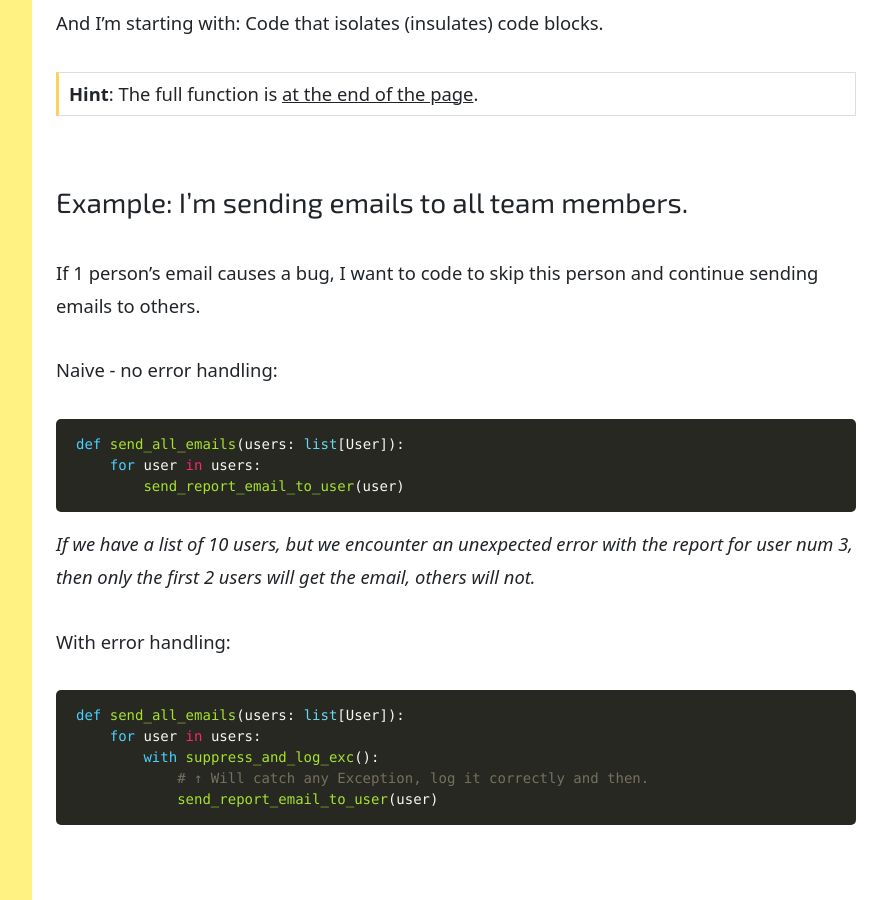
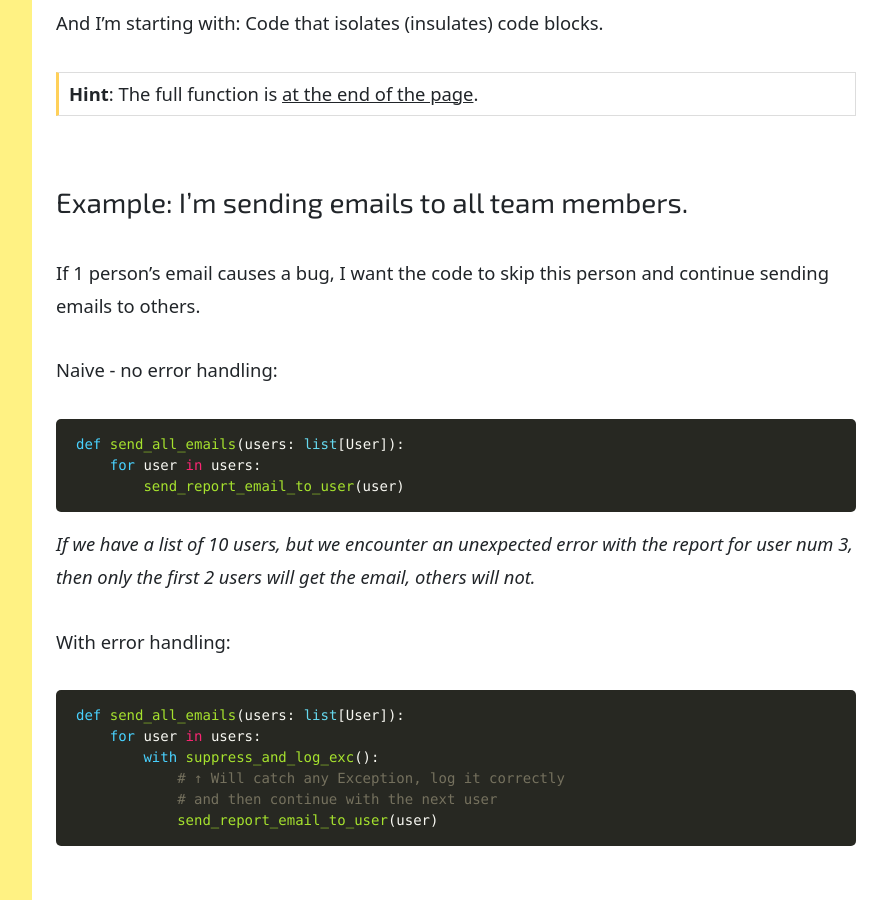
Before and after one commit to inesp/inesp.github.io, a Jekyll site: the page built from _posts/2025-01-01-isolating-code-blocks.md, in a window 1280 px wide and 900 px high, scrolled down 502 px. Shown: the whole window, without its empty margins (288-1175 px from the left). Built offline with Jekyll 4.4.1, drawn with Linux system fonts in a browser that asks for light colours; nearby versions of some CDN libraries; some web fonts are replaced; some of the changed text lies outside the part shown.

Commit message:
Improve text

````diff
--- a/_posts/2025-01-01-isolating-code-blocks.md
+++ b/_posts/2025-01-01-isolating-code-blocks.md
@@ -26,7 +26,7 @@ And I'm starting with: Code that isolates (insulates) code blocks.
 
 ### Example: I'm sending emails to all team members.
 
-If 1 person's email causes a bug, I want to code to skip this person and continue sending emails to others.
+If 1 person's email causes a bug, I want the code to skip this person and continue sending emails to others.
 
 Naive - no error handling:
 ```python
@@ -42,7 +42,8 @@ With error handling:
 def send_all_emails(users: list[User]):
     for user in users:
         with suppress_and_log_exc():
-            # ↑ Will catch any Exception, log it correctly and then.
+            # ↑ Will catch any Exception, log it correctly
+            # and then continue with the next user
             send_report_email_to_user(user)
 ```
 
````
Also changed, not shown: _posts/2025-01-02-celery-execution-times.md (+1 -1 lines), _posts/2025-01-03-global-context-request-id.md (+1 -1 lines).
